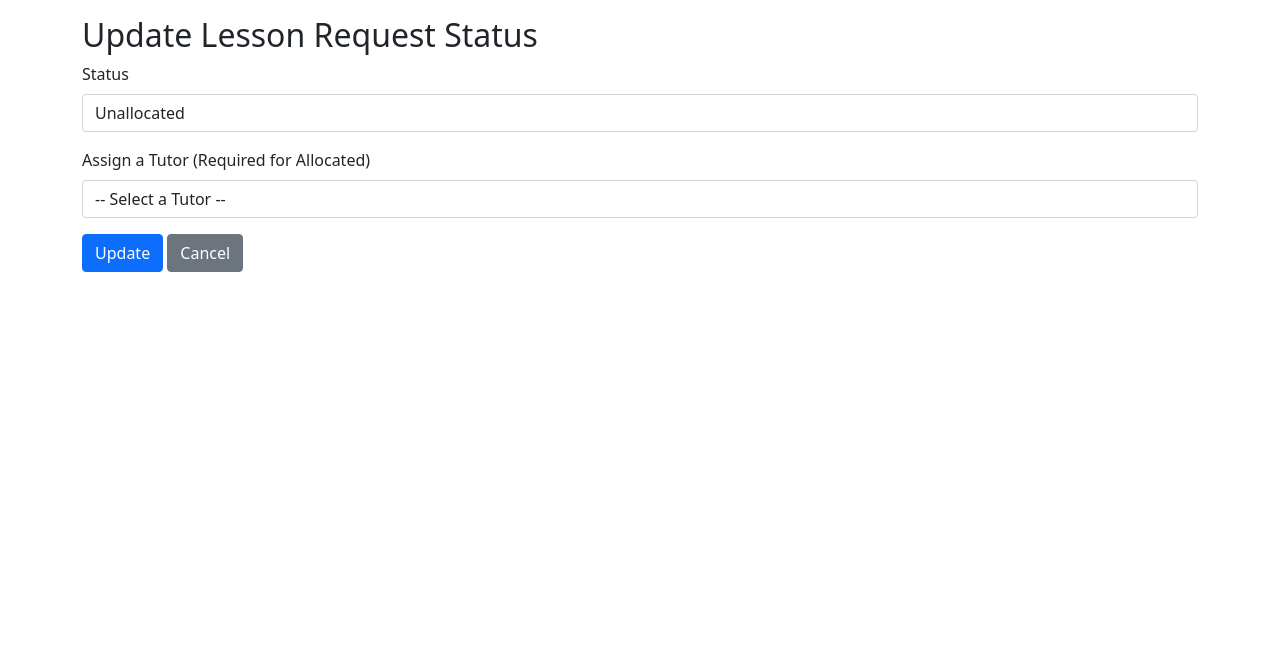
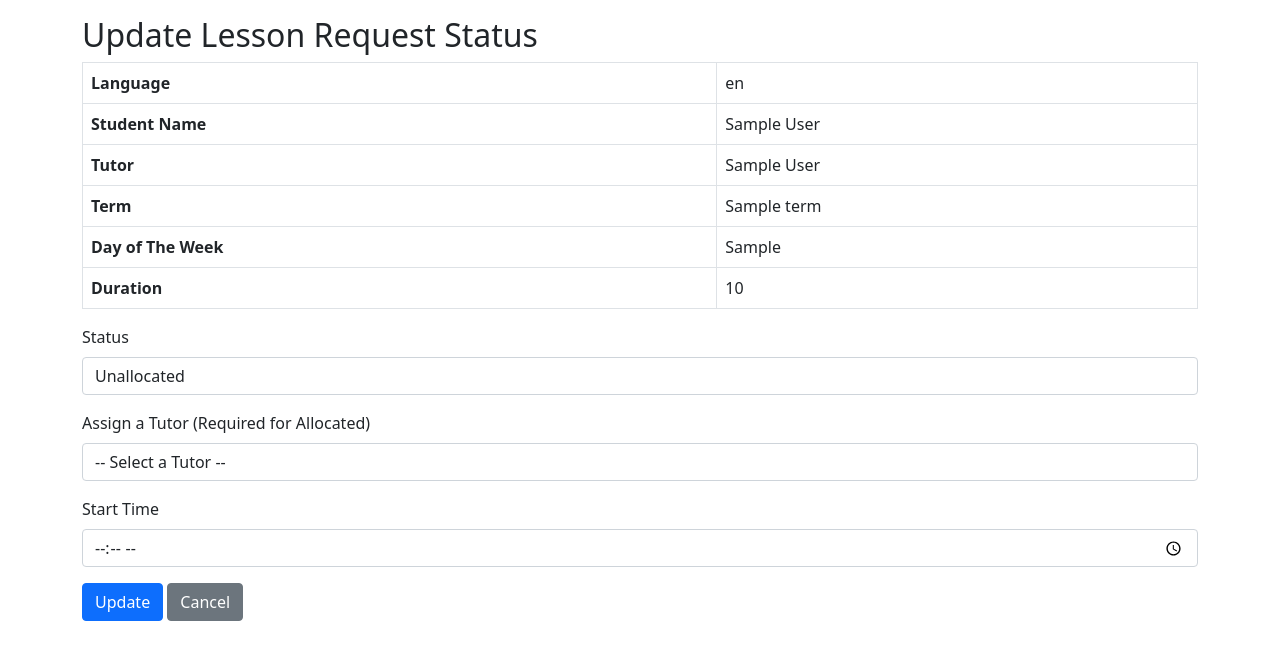
Before and after one commit to ahmettaramis/kinkajou, a Django app: template tutorials/templates/lesson_requests/update_request_status.html in a window 1280 px wide. Shown: the part 56-716 px from the top of the page. Run offline with Django 3.2, Linux system fonts and the light colour scheme; tables that the repository leaves empty hold one stand-in row (values such as "Sample post"); the template is opened without the code that fills it: values that come from a table or form of the project are taken from there, most other values are stand-ins (such as "Sample title", 1, 10 or a date in 2020); some libraries are stand-ins or nearby versions.

Commit message:
Feature: Enhance and fix lesson request management functionality

```diff
--- a/tutorials/templates/lesson_requests/update_request_status.html
+++ b/tutorials/templates/lesson_requests/update_request_status.html
@@ -2,8 +2,42 @@
 {% block content %}
 <div class="container">
     <h2>Update Lesson Request Status</h2>
+
+    <!-- Table displaying lesson request data -->
+    <table class="table table-bordered">
+        <tbody>
+            <tr>
+                <th>Language</th>
+                <td>{{ lesson_request.language }}</td>
+            </tr>
+            <tr>
+                <th>Student Name</th>
+                <td>{{ lesson_request.student_id.first_name }} {{ lesson_request.student_id.last_name }}</td>
+            </tr>
+            <tr>
+                <th>Tutor</th>
+                <td>{% if lesson_request.tutor_id %}{{ lesson_request.tutor_id.first_name }} {{ lesson_request.tutor_id.last_name }}{% else %}N/A{% endif %}</td>
+            </tr>
+            <tr>
+                <th>Term</th>
+                <td>{{ lesson_request.term }}</td>
+            </tr>
+            <tr>
+                <th>Day of The Week</th>
+                <td>{{ lesson_request.day_of_the_week }}</td>
+            </tr>
+            <tr>
+                <th>Duration</th>
+                <td>{{ lesson_request.duration }}</td>
+            </tr>
+        </tbody>
+    </table>
+
+    <!-- Form to update the lesson request status -->
     <form method="post">
         {% csrf_token %}
+
+        <!-- Status Selection -->
         <div class="mb-3">
             <label for="status" class="form-label">Status</label>
             <select name="status" id="status" class="form-control">
@@ -12,6 +46,7 @@
             </select>
         </div>
 
+        <!-- Tutor Assignment -->
         <div class="mb-3">
             <label for="lesson_requests_as_tutor" class="form-label">Assign a Tutor (Required for Allocated)</label>
             <select name="lesson_requests_as_tutor" id="lesson_requests_as_tutor" class="form-control">
@@ -24,6 +59,13 @@
             </select>
         </div>
 
+        <!-- Start Time Input -->
+        <div class="mb-3">
+            <label for="start_time" class="form-label">Start Time</label>
+            <input type="time" name="start_time" id="start_time" class="form-control" value="{{ lesson_request.start_time|default:'' }}">
+        </div>
+
+        <!-- Submit and Cancel Buttons -->
         <button type="submit" class="btn btn-primary">Update</button>
         <a href="{% url 'admin_view_requests' %}" class="btn btn-secondary">Cancel</a>
     </form>
```
